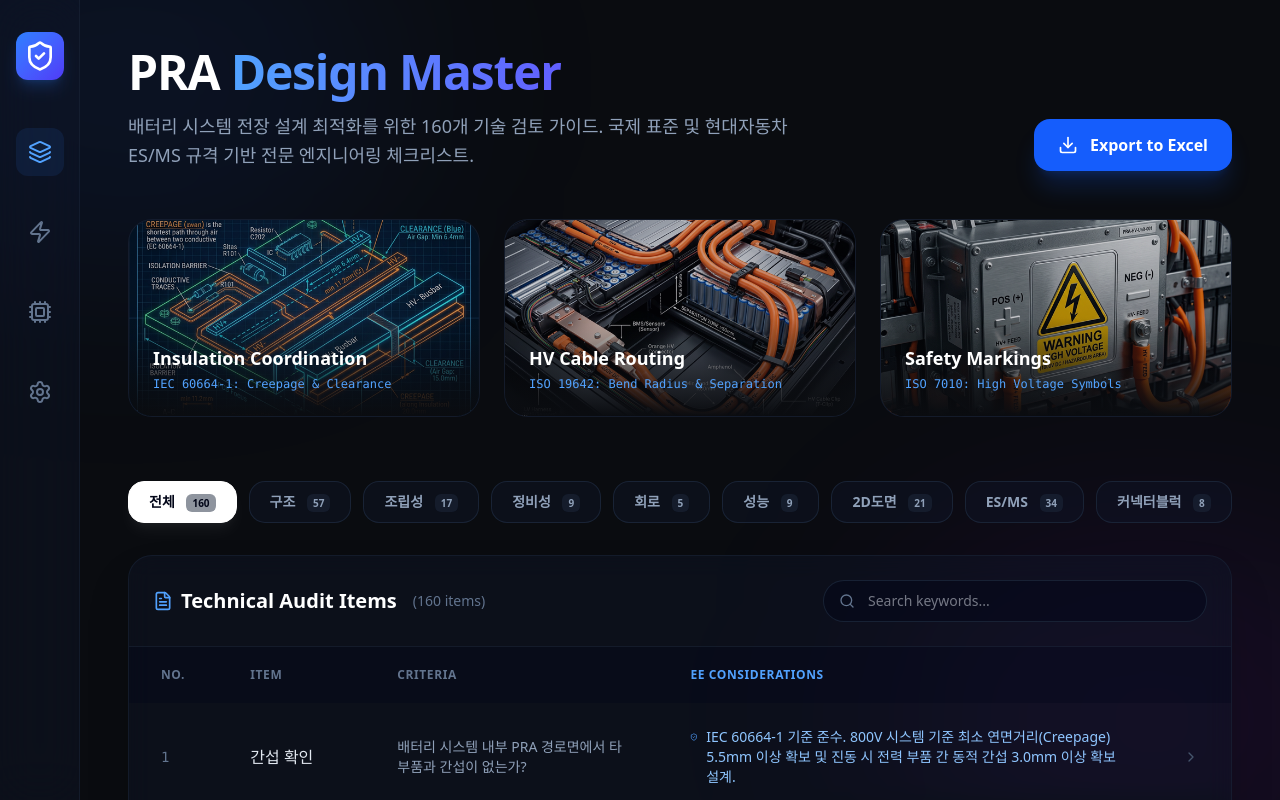
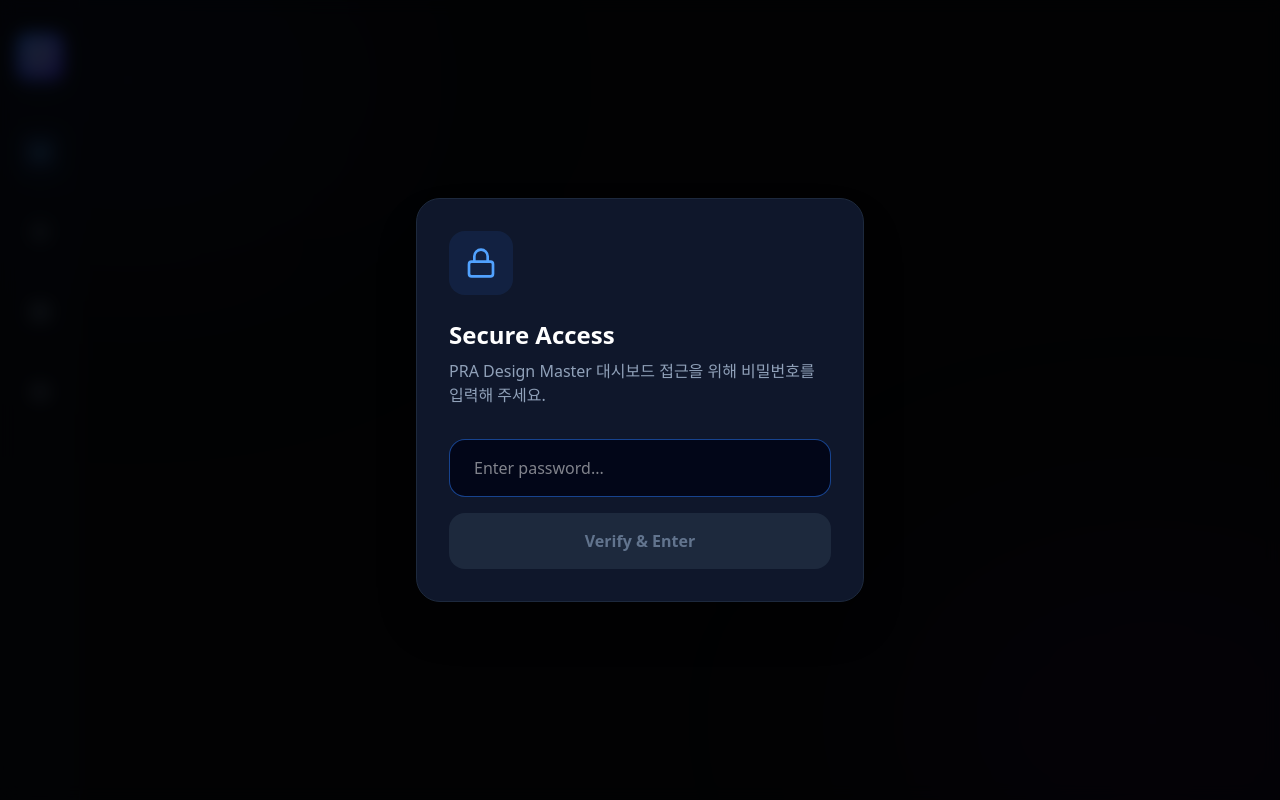
Before and after one commit to jini2aix-gif/pra-design-master, a Next.js app: page / in a window 1280 px wide. Shown: the top 800 px of the page. Built offline with nearby package versions, Linux system fonts and the light colour scheme.

Commit message:
Secure dashboard with password protection and fix ES/MS category display

```diff
--- a/src/app/page.tsx
+++ b/src/app/page.tsx
@@ -38,12 +38,22 @@
   const [searchQuery, setSearchQuery] = useState("");
   const [mounted, setMounted] = useState(false);
   const [expandedId, setExpandedId] = useState<string | null>(null);
-  const [isPasswordModalOpen, setPasswordModalOpen] = useState(false);
+  const [isAuthenticated, setIsAuthenticated] = useState(false);
+  const [isPasswordModalOpen, setPasswordModalOpen] = useState(true);
   const [password, setPassword] = useState("");
   const [isVerifying, setIsVerifying] = useState(false);
   const [errorStatus, setErrorStatus] = useState("");
+  const [pendingAction, setPendingAction] = useState<'access' | 'download'>('access');
 
-  useEffect(() => setMounted(true), []);
+  useEffect(() => {
+    setMounted(true);
+    // Check if already authenticated in this session (optional, for UX)
+    const auth = sessionStorage.getItem('pra_auth');
+    if (auth === 'true') {
+      setIsAuthenticated(true);
+      setPasswordModalOpen(false);
+    }
+  }, []);
 
   if (!mounted) return null;
 
@@ -54,7 +64,7 @@
     return matchesCategory && matchesSearch;
   });
 
-  const handleDownload = async () => {
+  const handleVerifyPassword = async () => {
     setIsVerifying(true);
     setErrorStatus("");
 
@@ -68,29 +78,12 @@
       const result = await response.json();
 
       if (result.success) {
-        // Prepare excel data
-        const excelData = data.map(item => ({
-          "번호": item.id,
-          "카테고리": item.category,
-          "검토 항목": item.item,
-          "상세 내용/기준": item.criteria,
-          "배터리 전장시스템 설계 고려사항 및 관련 규격": item.ee_consideration
-        }));
-
-        const worksheet = XLSX.utils.json_to_sheet(excelData);
-
-        // Style worksheet
-        const workbook = XLSX.utils.book_new();
-        XLSX.utils.book_append_sheet(workbook, worksheet, "PRA_Checklist");
-
-        // Force column widths
-        const wscols = [
-          { wch: 6 }, { wch: 12 }, { wch: 30 }, { wch: 50 }, { wch: 80 }
-        ];
-        worksheet['!cols'] = wscols;
-
-        XLSX.writeFile(workbook, "PRA_Design_Master_Checklist.xlsx");
-
+        if (pendingAction === 'download') {
+          generateExcel();
+        } else {
+          setIsAuthenticated(true);
+          sessionStorage.setItem('pra_auth', 'true');
+        }
         setPasswordModalOpen(false);
         setPassword("");
       } else {
@@ -101,6 +94,32 @@
     } finally {
       setIsVerifying(false);
     }
+  };
+
+  const generateExcel = () => {
+    const excelData = data.map(item => ({
+      "번호": item.id,
+      "카테고리": item.category,
+      "검토 항목": item.item,
+      "상세 내용/기준": item.criteria,
+      "배터리 전장시스템 설계 고려사항 및 관련 규격": item.ee_consideration
+    }));
+
+    const worksheet = XLSX.utils.json_to_sheet(excelData);
+    const workbook = XLSX.utils.book_new();
+    XLSX.utils.book_append_sheet(workbook, worksheet, "PRA_Checklist");
+
+    const wscols = [
+      { wch: 6 }, { wch: 12 }, { wch: 30 }, { wch: 50 }, { wch: 80 }
+    ];
+    worksheet['!cols'] = wscols;
+
+    XLSX.writeFile(workbook, "PRA_Design_Master_Checklist.xlsx");
+  };
+
+  const openDownloadModal = () => {
+    setPendingAction('download');
+    setPasswordModalOpen(true);
   };
 
   return (
@@ -115,13 +134,14 @@
           <ShieldCheck className="text-white w-8 h-8" />
         </div>
         <div className="flex flex-col gap-8">
-          <NavIcon icon={<Layers />} active />
-          <NavIcon icon={<Zap />} />
-          <NavIcon icon={<Cpu />} />
-          <NavIcon icon={<Settings />} />
+          <NavIcon icon={<Layers />} active={selectedCategory === "전체"} onClick={() => setSelectedCategory("전체")} />
+          <NavIcon icon={<Zap />} active={selectedCategory === "회로"} onClick={() => setSelectedCategory("회로")} />
+          <NavIcon icon={<Cpu />} active={selectedCategory === "성능"} onClick={() => setSelectedCategory("성능")} />
+          <NavIcon icon={<Settings />} active={selectedCategory === "조립성"} onClick={() => setSelectedCategory("조립성")} />
         </div>
       </nav>
 
+      {isAuthenticated ? (
         <main className="pl-32 pr-12 py-12 relative z-10">
           <header className="mb-12">
             <motion.div
@@ -140,7 +160,7 @@
               </div>
               <div className="flex gap-4">
                 <button
-                onClick={() => setPasswordModalOpen(true)}
+                  onClick={openDownloadModal}
                   className="px-6 py-3.5 bg-blue-600 hover:bg-blue-500 text-white rounded-2xl flex items-center gap-3 transition-all font-bold shadow-xl shadow-blue-600/20 active:scale-95"
                 >
                   <Download className="w-5 h-5" />
@@ -204,6 +224,15 @@
             </div>
           </div>
         </main>
+      ) : (
+        <div className="flex items-center justify-center min-h-screen">
+          <motion.div initial={{ opacity: 0 }} animate={{ opacity: 1 }} className="text-center">
+            <Lock className="w-16 h-16 text-slate-700 mx-auto mb-4" />
+            <h2 className="text-2xl font-bold text-slate-400">Authentication Required</h2>
+            <p className="text-slate-600 mt-2">대시보드를 확인하려면 비밀번호를 입력해 주세요.</p>
+          </motion.div>
+        </div>
+      )}
 
       {/* Password Modal */}
       <AnimatePresence>
@@ -214,7 +243,9 @@
               animate={{ opacity: 1 }}
               exit={{ opacity: 0 }}
               className="absolute inset-0 bg-black/80 backdrop-blur-sm"
-              onClick={() => setPasswordModalOpen(false)}
+              onClick={() => {
+                if (isAuthenticated) setPasswordModalOpen(false);
+              }}
             />
             <motion.div
               initial={{ scale: 0.9, opacity: 0, y: 20 }}
@@ -222,19 +253,27 @@
               exit={{ scale: 0.9, opacity: 0, y: 20 }}
               className="relative w-full max-w-md bg-slate-900 border border-slate-800 rounded-3xl p-8 shadow-2xl"
             >
+              {isAuthenticated && (
                 <button
                   onClick={() => setPasswordModalOpen(false)}
                   className="absolute top-6 right-6 text-slate-500 hover:text-slate-300 transition-colors"
                 >
                   <X className="w-6 h-6" />
                 </button>
+              )}
 
               <div className="w-16 h-16 bg-blue-500/10 rounded-2xl flex items-center justify-center mb-6">
                 <Lock className="w-8 h-8 text-blue-400" />
               </div>
 
-              <h3 className="text-2xl font-bold text-white mb-2">Secure Download</h3>
-              <p className="text-slate-400 mb-8">체크리스트 엑셀 다운로드를 위해 부서 내부 비밀번호를 입력해 주세요.</p>
+              <h3 className="text-2xl font-bold text-white mb-2">
+                {pendingAction === 'download' ? 'Secure Download' : 'Secure Access'}
+              </h3>
+              <p className="text-slate-400 mb-8">
+                {pendingAction === 'download'
+                  ? '체크리스트 엑셀 다운로드를 위해 부서 내부 비밀번호를 입력해 주세요.'
+                  : 'PRA Design Master 대시보드 접근을 위해 비밀번호를 입력해 주세요.'}
+              </p>
 
               <div className="space-y-4">
                 <div className="relative">
@@ -248,7 +287,7 @@
                       setPassword(e.target.value);
                       setErrorStatus("");
                     }}
-                    onKeyDown={(e) => e.key === 'Enter' && handleDownload()}
+                    onKeyDown={(e) => e.key === 'Enter' && handleVerifyPassword()}
                   />
                   {errorStatus && (
                     <motion.p
@@ -262,14 +301,14 @@
                 </div>
 
                 <button
-                  onClick={handleDownload}
+                  onClick={handleVerifyPassword}
                   disabled={isVerifying || !password}
                   className="w-full bg-blue-600 hover:bg-blue-500 disabled:bg-slate-800 disabled:text-slate-500 disabled:cursor-not-allowed text-white font-bold py-4 rounded-2xl transition-all flex items-center justify-center gap-2"
                 >
                   {isVerifying ? (
                     <Loader2 className="w-5 h-5 animate-spin" />
                   ) : (
-                    "Confirm & Download"
+                    pendingAction === 'download' ? "Confirm & Download" : "Verify & Enter"
                   )}
                 </button>
               </div>
@@ -344,9 +383,12 @@
   );
 }
 
-function NavIcon({ icon, active }: any) {
+function NavIcon({ icon, active, onClick }: any) {
   return (
-    <div className={`p-3 rounded-xl cursor-pointer ${active ? 'bg-blue-500/10 text-blue-400' : 'text-slate-500 hover:text-slate-300'}`}>
+    <div
+      onClick={onClick}
+      className={`p-3 rounded-xl cursor-pointer transition-all ${active ? 'bg-blue-500/10 text-blue-400 shadow-lg shadow-blue-500/5' : 'text-slate-500 hover:text-slate-300 hover:bg-slate-800/30'}`}
+    >
       {React.cloneElement(icon, { className: "w-6 h-6" })}
     </div>
   );
```
Also changed, not shown: src/data.json. Lines whose indentation alone changed are shown as unchanged.
